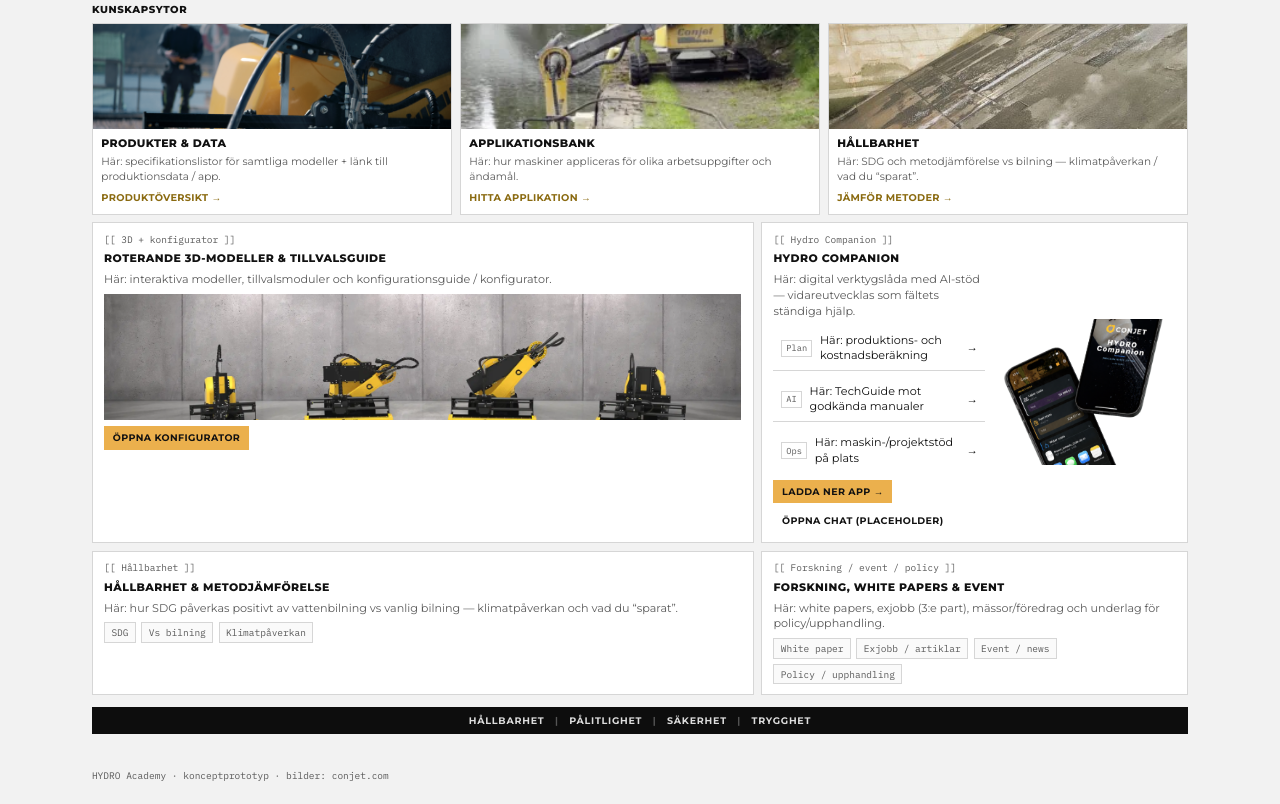
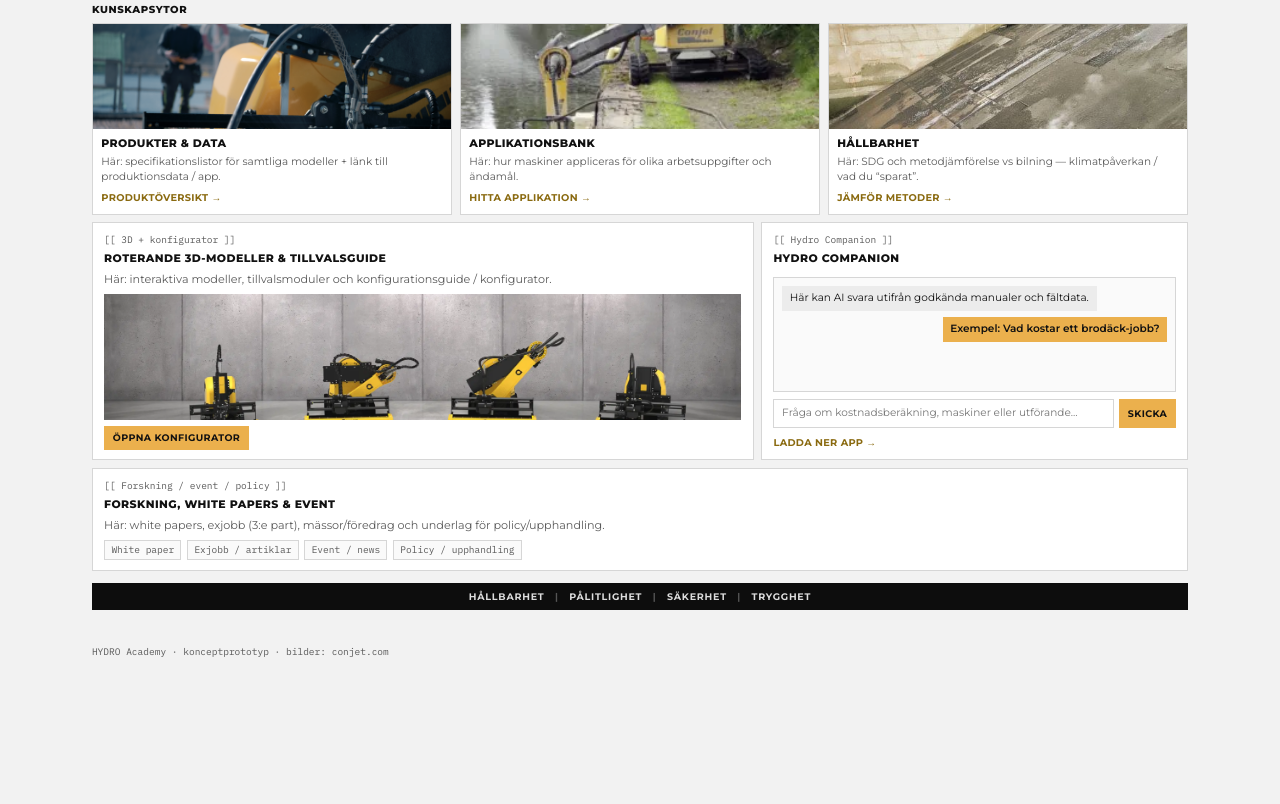
Before and after one commit to SolVikstrom/HydroAcademy, a plain HTML site: page index.html in a window 1280 px wide. Shown: the part 483-1287 px from the top of the page. After the commit the page ends 1163 px from the top, so only its background shows below. Drawn offline with Linux system fonts and the light colour scheme.

Commit message:
Restructure Upptack: chat Companion beside 3D, full-width research.

```diff
--- a/index.html
+++ b/index.html
@@ -127,39 +127,22 @@
           <span class="btn btn-sm btn-accent">Öppna konfigurator</span>
         </div>
       </div>
-      <div class="panel" id="companion-panel">
+      <div class="panel panel-chat" id="companion-panel">
         <span class="placeholder-label">[[ Hydro Companion ]]</span>
-        <div class="companion-panel">
-          <div class="companion-panel-copy">
         <h2>Hydro Companion</h2>
-            <p class="hint">Här: digital verktygslåda med AI-stöd — vidareutvecklas som fältets ständiga hjälp.</p>
-            <div class="stack capability">
-              <div class="list-row"><span class="tag">Plan</span><span>Här: produktions- och kostnadsberäkning</span><span>→</span></div>
-              <div class="list-row"><span class="tag">AI</span><span>Här: TechGuide mot godkända manualer</span><span>→</span></div>
-              <div class="list-row"><span class="tag">Ops</span><span>Här: maskin-/projektstöd på plats</span><span>→</span></div>
+        <div class="chat-window" aria-hidden="true">
+          <div class="chat-bubble chat-bot">Här kan AI svara utifrån godkända manualer och fältdata.</div>
+          <div class="chat-bubble chat-user">Exempel: Vad kostar ett brodäck-jobb?</div>
         </div>
-            <div class="row" style="margin-top:0.55rem">
-              <a class="btn btn-sm btn-accent" href="https://www.conjet.com/hydro-companion-app/" target="_blank" rel="noopener">Ladda ner app →</a>
-              <span class="btn btn-sm">Öppna chat (placeholder)</span>
+        <div class="chat-input">
+          <input type="text" readonly placeholder="Fråga om kostnadsberäkning, maskiner eller utförande…">
+          <span class="btn btn-sm btn-accent">Skicka</span>
         </div>
-          </div>
-          <img class="companion-phone" src="images/app.webp" alt="Hydro Companion mobilapp">
-        </div>
+        <a class="chat-download" href="https://www.conjet.com/hydro-companion-app/" target="_blank" rel="noopener">Ladda ner app →</a>
       </div>
     </div>
 
-    <div class="grid grid-2" style="margin-top:0.55rem">
-      <div class="panel" id="hallbarhet">
-        <span class="placeholder-label">[[ Hållbarhet ]]</span>
-        <h2>Hållbarhet &amp; metodjämförelse</h2>
-        <p class="hint">Här: hur SDG påverkas positivt av vattenbilning vs vanlig bilning — klimatpåverkan och vad du “sparat”.</p>
-        <div class="row" style="margin-top:0.45rem">
-          <span class="chip">SDG</span>
-          <span class="chip">Vs bilning</span>
-          <span class="chip">Klimatpåverkan</span>
-        </div>
-      </div>
-      <div class="panel" id="forskning">
+    <div class="panel" id="forskning" style="margin-top:0.55rem">
       <span class="placeholder-label">[[ Forskning / event / policy ]]</span>
       <h2>Forskning, white papers &amp; event</h2>
       <p class="hint">Här: white papers, exjobb (3:e part), mässor/föredrag och underlag för policy/upphandling.</p>
@@ -168,7 +151,6 @@
         <span class="chip">Exjobb / artiklar</span>
         <span class="chip">Event / news</span>
         <span class="chip">Policy / upphandling</span>
-        </div>
       </div>
     </div>
 
--- a/styles.css
+++ b/styles.css
@@ -413,32 +413,72 @@ body:not(.is-logged-in) .btn-account {
   }
 }
 
-.companion-panel {
-  display: grid;
-  grid-template-columns: 1fr 0.85fr;
-  gap: 0.75rem;
-  align-items: center;
+.panel-chat {
+  display: flex;
+  flex-direction: column;
+  min-height: 100%;
 }
 
-.companion-panel-copy .capability {
-  margin-top: 0.5rem;
+.chat-window {
+  display: flex;
+  flex-direction: column;
+  gap: 0.4rem;
+  background: var(--surface);
+  border: 1px solid var(--line);
+  padding: 0.55rem;
+  margin: 0.35rem 0 0.5rem;
+  min-height: 7.5rem;
+  flex: 1;
 }
 
-.companion-phone {
-  justify-self: center;
-  max-height: 11rem;
-  width: auto;
-  object-fit: contain;
+.chat-bubble {
+  max-width: 92%;
+  padding: 0.4rem 0.55rem;
+  font-size: 0.75rem;
+  line-height: 1.35;
 }
 
-@media (max-width: 700px) {
-  .companion-panel {
-    grid-template-columns: 1fr;
-  }
+.chat-bot {
+  align-self: flex-start;
+  background: #ececec;
+  color: var(--ink);
+}
 
-  .companion-phone {
-    max-height: 9rem;
-  }
+.chat-user {
+  align-self: flex-end;
+  background: var(--accent);
+  color: var(--accent-ink);
+  font-weight: 600;
+}
+
+.chat-input {
+  display: flex;
+  gap: 0.35rem;
+  align-items: stretch;
+}
+
+.chat-input input {
+  flex: 1;
+  border: 1px solid var(--line);
+  background: var(--panel);
+  padding: 0.45rem 0.55rem;
+  font-size: 0.75rem;
+  color: var(--muted);
+  outline: none;
+}
+
+.chat-download {
+  display: inline-block;
+  margin-top: 0.55rem;
+  font-size: 0.7rem;
+  font-weight: 700;
+  text-transform: uppercase;
+  letter-spacing: 0.03em;
+  color: #8a6a10;
+}
+
+.chat-download:hover {
+  color: var(--ink);
 }
 
 .placeholder-label {
```
Lines whose indentation alone changed are shown as unchanged.
